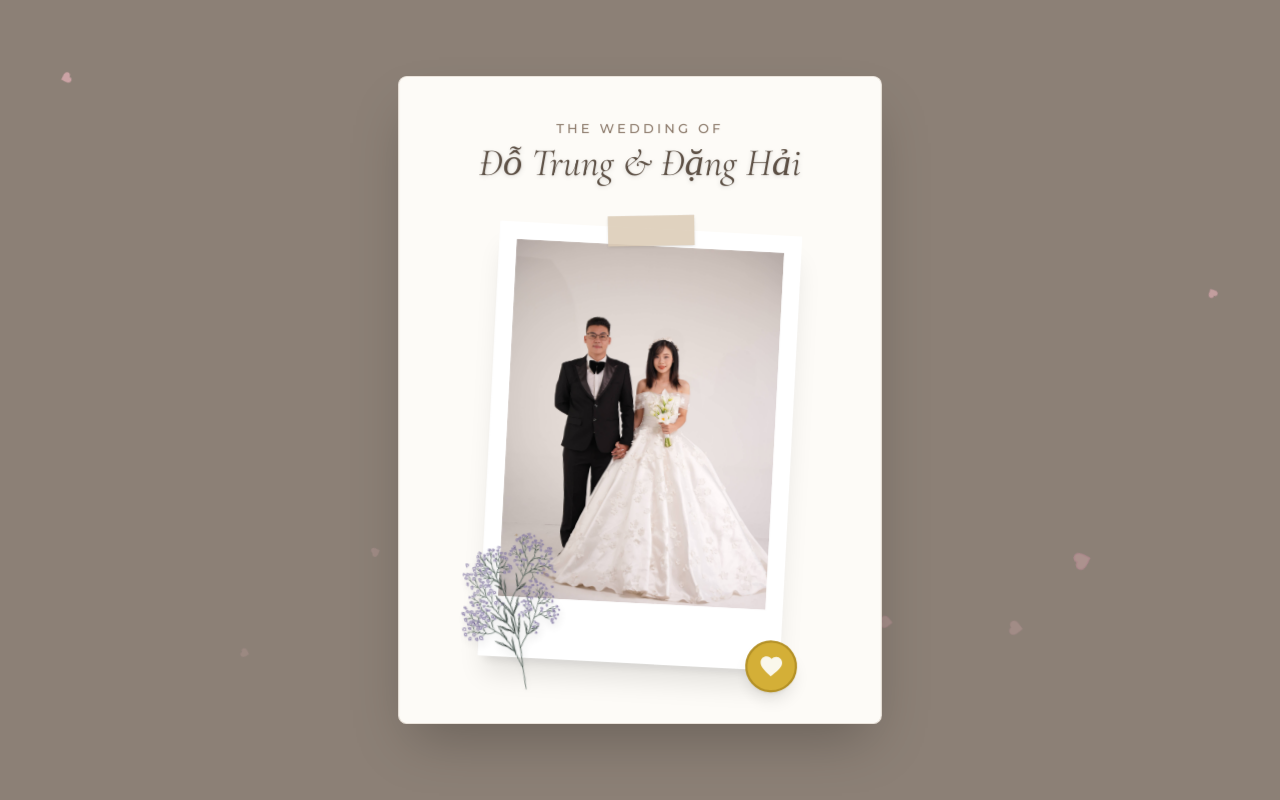
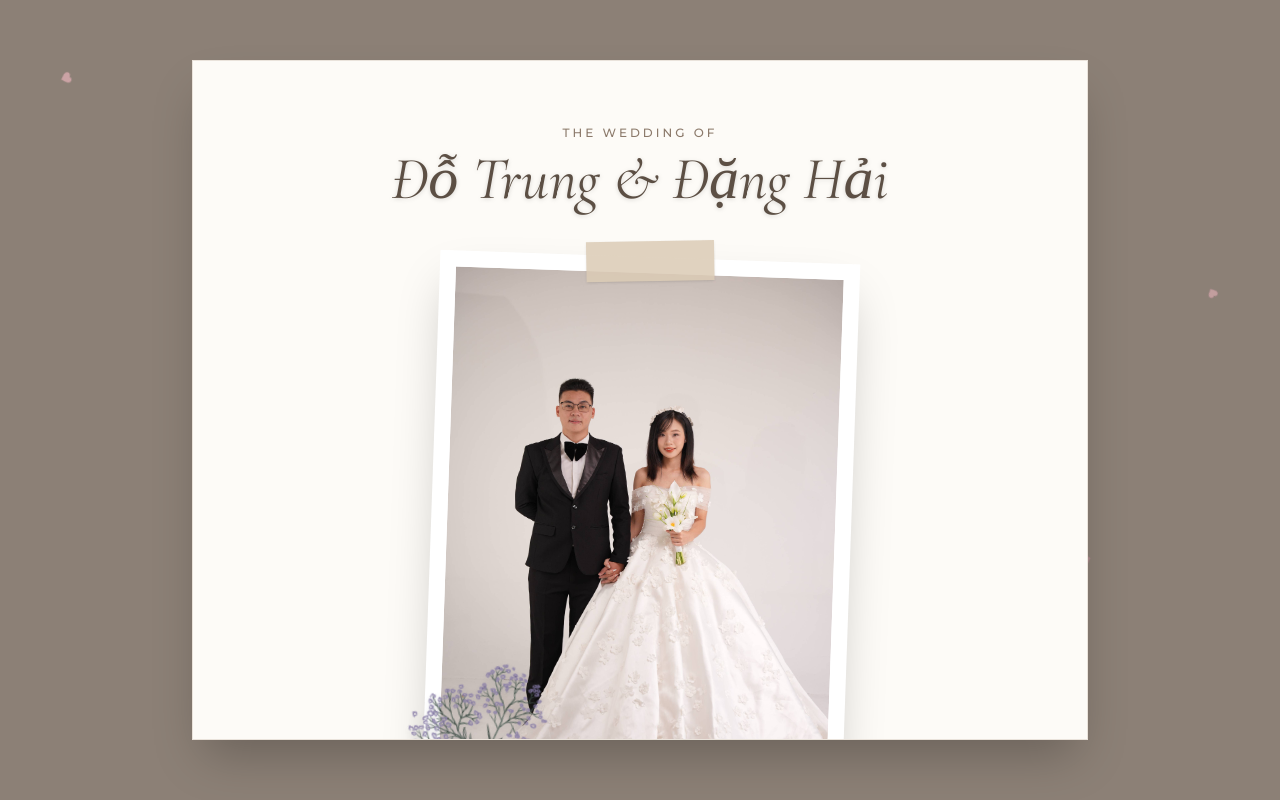
Before and after one commit to trungdodo99-dotcom/thiep-cuoi, a Next.js app: page / in a window 1280 px wide. Both pictures are taken after a click on the button "MỞ THIỆP". Built offline with nearby package versions, Linux system fonts and the light colour scheme; grey boxes are pictures that could not be loaded.

Commit message:
Them hieu ung mo rong thieng & hinh con dau

```diff
--- a/app/page.tsx
+++ b/app/page.tsx
@@ -60,7 +60,7 @@ export default function WeddingCardPage() {
   if (!isMounted) return <div className="min-h-screen bg-[#8C8076]"></div>;
 
   return (
-    <div className="relative selection:bg-[#E5D9CC] selection:text-[#4A3C31] font-sans overflow-hidden text-[#5C4F44]">
+    <div className="relative selection:bg-[#E5D9CC] selection:text-[#4A3C31] font-sans overflow-x-hidden text-[#5C4F44]">
 
       <style dangerouslySetInnerHTML={{__html: `
         @import url('https://fonts.googleapis.com/css2?family=Cormorant+Garamond:ital,wght@0,300;0,400;0,500;0,600;0,700;1,400;1,500&family=Montserrat:wght@300;400;500&display=swap');
@@ -73,16 +73,16 @@ export default function WeddingCardPage() {
         .animate-heart { animation: heart-blink 2s ease-in-out infinite; }
         @keyframes sway-forest { 0%, 100% { transform: rotate(-4deg); } 50% { transform: rotate(4deg); } }
 
-        /* Không gian 3D để hiệu ứng lật trang chân thực */
+        /* Không gian 3D */
         .perspective-2000 { perspective: 2000px; }
         .preserve-3d { transform-style: preserve-3d; }
       `}} />
 
       {/* Bao bọc toàn bộ bằng Không gian 3D */}
-      <section className="perspective-2000 w-full h-screen relative flex items-center justify-center p-4 bg-[#8C8076] z-20 overflow-hidden">
+      <section className="perspective-2000 w-full min-h-screen relative flex items-center justify-center p-4 bg-[#8C8076] z-20 overflow-hidden">
 
         {/* Hạt rơi nền ngoài */}
-        <div className="absolute inset-0 pointer-events-none overflow-hidden z-0">
+        <div className="absolute inset-0 pointer-events-none overflow-hidden z-0 fixed">
           {PARTICLES.map((p) => (
             <div key={`bg-${p.id}`} className="absolute top-[-5%]" style={{ left: p.left, width: p.size, height: p.size, animation: `fall ${p.duration} linear infinite`, animationDelay: p.delay }}>
               <svg viewBox="0 0 24 24" fill="#FFC0CB" className="w-full h-full animate-heart opacity-70" style={{ animationDelay: p.delay, overflow: 'visible' }}><path d="M12 21.35l-1.45-1.32C5.4 15.36 2 12.28 2 8.5 2 5.42 4.42 3 7.5 3c1.74 0 3.41.81 4.5 2.09C13.09 3.81 14.76 3 16.5 3 19.58 3 22 5.42 22 8.5c0 3.78-3.4 6.86-8.55 11.54L12 21.35z"/></svg>
@@ -91,70 +91,95 @@ export default function WeddingCardPage() {
         </div>
 
         {/* ============================================== */}
-        {/* CUỐN SÁCH: Cấu trúc bọc 2 trang (Bìa & Ruột) */}
+        {/* CUỐN SÁCH: Expand (Mở rộng) mượt mà khi mở thiệp */}
         {/* ============================================== */}
         <div
-            className="relative preserve-3d w-[92%] sm:w-full max-w-md aspect-[3/4] min-h-[550px] md:min-h-[600px] rounded-lg shadow-2xl"
-            style={{
-                transform: isOpen ? 'scale(1.08)' : 'scale(1)', // Phóng to toàn bộ thiệp khi mở
-                transition: 'transform 1.2s cubic-bezier(0.4, 0, 0.2, 1)'
-            }}
+            className={`relative preserve-3d transition-all duration-[1200ms] ease-[cubic-bezier(0.25,1,0.5,1)] shadow-2xl mx-auto
+                ${isOpen
+                    ? 'w-[95%] sm:w-[90%] max-w-4xl min-h-[85vh] rounded-2xl' // Trạng thái mở: Bung to rộng ra
+                    : 'w-[92%] sm:w-full max-w-md aspect-[3/4] min-h-[550px] md:min-h-[600px] rounded-lg' // Trạng thái đóng: Nhỏ gọn
+                }
+            `}
         >
 
           {/* ============================================== */}
           {/* TRANG DƯỚI (RUỘT THIỆP): Lộ ra khi lật bìa */}
           {/* ============================================== */}
-          <div className="absolute inset-0 bg-[#FDFBF7] rounded-lg overflow-y-auto overflow-x-hidden z-0 flex flex-col items-center pt-10 pb-8 px-4 border border-[#EAE3DB]">
-             <p className="uppercase tracking-[0.25em] text-[10px] md:text-xs text-[#8C7A6B] font-medium mb-1">The Wedding Of</p>
-             <h2 className="text-3xl md:text-4xl font-serif italic text-[#5C4F44] mb-8 drop-shadow-sm">Đỗ Trung & Đặng Hải</h2>
+          <div className="absolute inset-0 bg-[#FDFBF7] rounded-inherit overflow-y-auto overflow-x-hidden z-0 border border-[#EAE3DB]">
+             {/* Nội dung bên trong sẽ mờ ảo hiện lên sau khi thiệp mở rộng */}
+             <div
+                 className="flex flex-col items-center justify-center min-h-full w-full py-16 px-4 transition-all duration-1000 delay-300"
+                 style={{
+                     opacity: isOpen ? 1 : 0,
+                     transform: isOpen ? 'scale(1)' : 'scale(0.95)'
+                 }}
+             >
+                 <p className="uppercase tracking-[0.25em] text-[10px] md:text-xs text-[#8C7A6B] font-medium mb-2">The Wedding Of</p>
+                 <h2 className="text-4xl md:text-6xl font-serif italic text-[#5C4F44] mb-12 drop-shadow-sm">Đỗ Trung & Đặng Hải</h2>
 
                  {/* Khung ảnh Polaroid */}
-             <div className="relative w-full max-w-[280px] bg-white p-3 md:p-4 pb-12 md:pb-14 shadow-xl rotate-[3deg] mx-auto mt-2">
+                 <div className="relative w-full max-w-[320px] md:max-w-[420px] bg-white p-3 md:p-4 pb-12 md:pb-16 shadow-2xl rotate-[2deg] hover:rotate-0 transition-transform duration-500">
                     {/* Miếng băng dính (Tape) */}
-                <div className="absolute -top-3 left-1/2 -translate-x-1/2 w-20 h-7 bg-[#DBCBB5] opacity-85 rotate-[-4deg] shadow-sm z-10"></div>
+                    <div className="absolute -top-4 left-1/2 -translate-x-1/2 w-24 md:w-32 h-8 md:h-10 bg-[#DBCBB5] opacity-85 rotate-[-3deg] shadow-sm z-10"></div>
 
                     {/* Ảnh cưới */}
                     <div className="w-full aspect-[3/4] bg-gray-200 overflow-hidden relative">
                         <img
-                        src="/AnhT1.jpg" // FILE ẢNH BẠN CẦN TẢI LÊN
+                            src="/AnhT1.jpg"
                             alt="Wedding Photo"
                             className="w-full h-full object-cover"
-                        onError={(e) => (e.currentTarget.src = "https://images.unsplash.com/photo-1519741497674-611481863552?q=80&w=800&auto=format&fit=crop")} // Ảnh dự phòng nếu chưa có AnhT1
+                            onError={(e) => {
+                                // Tự động tìm thử file PNG nếu JPG không có
+                                if (!e.currentTarget.src.includes('.png')) {
+                                    e.currentTarget.src = "/AnhT1.png";
+                                } else {
+                                    e.currentTarget.src = "https://images.unsplash.com/photo-1519741497674-611481863552?q=80&w=800&auto=format&fit=crop";
+                                }
+                            }}
                         />
                     </div>
 
-                {/* Con dấu sáp vàng (Wax Seal) ở góc dưới bên phải */}
-                <div className="absolute -bottom-5 -right-4 w-12 h-12 bg-[#D4AF37] rounded-full flex items-center justify-center shadow-lg border-2 border-[#B49126] z-20">
-                    <svg className="w-6 h-6 text-white opacity-90" fill="currentColor" viewBox="0 0 24 24"><path d="M12 21.35l-1.45-1.32C5.4 15.36 2 12.28 2 8.5 2 5.42 4.42 3 7.5 3c1.74 0 3.41.81 4.5 2.09C13.09 3.81 14.76 3 16.5 3 19.58 3 22 5.42 22 8.5c0 3.78-3.4 6.86-8.55 11.54L12 21.35z"/></svg>
+                    {/* CON DẤU THẬT CỦA BẠN (Con_dau1) */}
+                    <img
+                        src="/Con_dau1.png"
+                        alt="Wax Seal"
+                        className="absolute -bottom-8 -right-8 md:-bottom-10 md:-right-10 w-24 h-24 md:w-32 md:h-32 z-30 drop-shadow-xl object-contain"
+                        onError={(e) => {
+                            if (!e.currentTarget.src.includes('.jpg')) {
+                                e.currentTarget.src = "/Con_dau1.jpg";
+                            } else {
+                                e.currentTarget.style.display = 'none'; // Ẩn nếu bạn chưa bỏ ảnh vào thư mục public
+                            }
+                        }}
+                    />
+
+                    {/* Cành hoa trang trí vắt ngang */}
+                    <img src="/Hoa.png" className="absolute -bottom-12 -left-12 md:-bottom-16 md:-left-16 w-48 md:w-64 -rotate-[15deg] opacity-90 pointer-events-none z-20 drop-shadow-lg" />
                  </div>
 
-                {/* Cành hoa trang trí vắt ngang góc trái Polaroid */}
-                <img src="/Hoa.png" className="absolute -bottom-10 -left-12 w-40 -rotate-[15deg] opacity-90 pointer-events-none z-20 drop-shadow-lg" />
-             </div>
-
-             {/* Nút đóng thiệp (Dành cho UX) */}
+                 {/* Nút đóng thiệp */}
                  <button
                      onClick={() => setIsOpen(false)}
-                 className="mt-16 px-6 py-2 bg-transparent text-[#8C7A6B] text-[11px] uppercase tracking-widest border border-[#D5C7B8] rounded-full hover:bg-[#F9F6F0] transition-colors"
+                     className="mt-20 px-8 py-3 bg-transparent text-[#8C7A6B] text-[11px] uppercase tracking-widest border border-[#D5C7B8] rounded-full hover:bg-[#F9F6F0] transition-colors"
                  >
-                 ← Đóng thiệp
+                     ← Quay lại bìa thiệp
                  </button>
+             </div>
           </div>
 
           {/* ============================================== */}
-          {/* TRANG BÌA (NẰM TRÊN CÙNG): Xoay và mờ đi */}
+          {/* TRANG BÌA (NẰM TRÊN CÙNG): Lật và tan biến */}
           {/* ============================================== */}
           <div
-              className="absolute inset-0 bg-[#FDFBF7] rounded-lg overflow-hidden border border-[#EAE3DB] z-10"
+              className="absolute inset-0 bg-[#FDFBF7] rounded-inherit overflow-hidden border border-[#EAE3DB] z-10"
               style={{
-                  transformOrigin: 'left center', // Xoay từ bản lề bên trái
-                  transform: isOpen ? 'rotateY(-120deg)' : 'rotateY(0deg)', // Lật sang trái
-                  opacity: isOpen ? 0 : 1, // Mờ dần khi lật để lộ ruột thiệp
-                  pointerEvents: isOpen ? 'none' : 'auto', // Vô hiệu hóa click khi đã mở
-                  transition: 'transform 1.4s cubic-bezier(0.645, 0.045, 0.355, 1), opacity 1s 0.3s'
+                  transformOrigin: 'left center', // Bản lề lật ở bên trái
+                  transform: isOpen ? 'rotateY(-100deg)' : 'rotateY(0deg)', // Hành động lật
+                  opacity: isOpen ? 0 : 1, // Mờ đi rất nhanh để không bị kéo giãn khi khung mở rộng
+                  pointerEvents: isOpen ? 'none' : 'auto',
+                  transition: 'transform 1.2s cubic-bezier(0.645, 0.045, 0.355, 1), opacity 0.5s ease-out'
               }}
           >
-              {/* Hạt rơi bên trong bìa */}
               <div className="absolute inset-0 pointer-events-none overflow-hidden z-20">
                 {PARTICLES.slice(0, 8).map((p) => (
                   <div key={`card-${p.id}`} className="absolute top-[-5%]" style={{ left: p.left, width: p.size, height: p.size, animation: `fall ${p.duration} linear infinite`, animationDelay: p.delay }}>
@@ -163,13 +188,11 @@ export default function WeddingCardPage() {
                 ))}
               </div>
 
-              {/* Các góc viền cao cấp */}
               <LuxuryCorner className="top-4 left-4" />
               <LuxuryCorner className="top-4 right-4 rotate-90" />
               <LuxuryCorner className="bottom-4 right-4 rotate-180" />
               <LuxuryCorner className="bottom-4 left-4 -rotate-90" />
 
-              {/* Họa tiết in chìm (Watermark) */}
               <div className="absolute inset-0 flex flex-col items-center justify-center pointer-events-none z-10 overflow-hidden">
                  <div className="absolute flex items-center justify-center">
                     <div className="absolute w-[200px] h-[200px] md:w-[240px] md:h-[240px] border-[1px] border-[#D5C7B8] rounded-full opacity-40 -translate-x-4 md:-translate-x-6"></div>
@@ -178,7 +201,6 @@ export default function WeddingCardPage() {
                  <div className="text-[130px] md:text-[160px] font-serif text-[#D5C7B8] opacity-20 select-none">囍</div>
               </div>
 
-              {/* Rừng hoa đong đưa */}
               <div className="absolute inset-x-0 bottom-0 pointer-events-none z-30">
                  {FOREST_FLOWERS.map((flower) => (
                     <div key={flower.id} className="absolute" style={{ left: flower.left, bottom: flower.bottom, width: flower.width, zIndex: flower.zIndex, transform: `rotate(${flower.rotate})`, transformOrigin: 'bottom center' }}>
@@ -187,15 +209,14 @@ export default function WeddingCardPage() {
                  ))}
               </div>
 
-              {/* Chữ và Nút Bìa Thiệp */}
               <div className="relative z-40 flex flex-col items-center justify-center text-center px-6 w-full h-full pt-8 pb-32 md:pb-36">
                 <div className="bg-[#6A5A4E] w-12 h-12 rounded-full flex items-center justify-center shadow-md mb-6 pointer-events-none">
                   <svg className="w-5 h-5 text-white" fill="currentColor" viewBox="0 0 24 24"><path d="M12 21.35l-1.45-1.32C5.4 15.36 2 12.28 2 8.5 2 5.42 4.42 3 7.5 3c1.74 0 3.41.81 4.5 2.09C13.09 3.81 14.76 3 16.5 3 19.58 3 22 5.42 22 8.5c0 3.78-3.4 6.86-8.55 11.54L12 21.35z"/></svg>
                 </div>
 
-                <h1 className="text-4xl md:text-5xl font-serif text-[#5C4F44] font-light pointer-events-none drop-shadow-md">Đỗ Trung</h1>
+                <h1 className="text-4xl md:text-5xl font-serif text-[#5C4F44] font-light pointer-events-none drop-shadow-md whitespace-nowrap">Đỗ Trung</h1>
                 <span className="text-xl font-serif text-[#8C7A6B] italic my-1 pointer-events-none">&</span>
-                <h1 className="text-4xl md:text-5xl font-serif text-[#5C4F44] font-light pointer-events-none drop-shadow-md">Đặng Hải</h1>
+                <h1 className="text-4xl md:text-5xl font-serif text-[#5C4F44] font-light pointer-events-none drop-shadow-md whitespace-nowrap">Đặng Hải</h1>
 
                 <div className="flex items-center gap-2 my-5 text-[#A09386] pointer-events-none">
                   <span className="w-10 h-[1px] bg-[#D5C7B8]"></span>
@@ -207,7 +228,7 @@ export default function WeddingCardPage() {
                 <p className="text-[#8C7A6B] text-sm mt-2 mb-10 uppercase tracking-[0.2em] font-medium pointer-events-none">Thân Mời</p>
 
                 <button
-                    onClick={() => setIsOpen(true)} // Gắn sự kiện lật mở thiệp
+                    onClick={() => setIsOpen(true)}
                     className="px-10 py-3.5 bg-[#8C7A6B] text-white text-[13px] uppercase tracking-widest rounded-full shadow-lg hover:bg-[#6A5A4E] hover:scale-105 active:scale-95 transition-all duration-300 cursor-pointer"
                 >
                     Mở thiệp
```
Also changed, not shown: 1 other file (tests, documents, lock files or other folders). Lines whose indentation alone changed are shown as unchanged.
